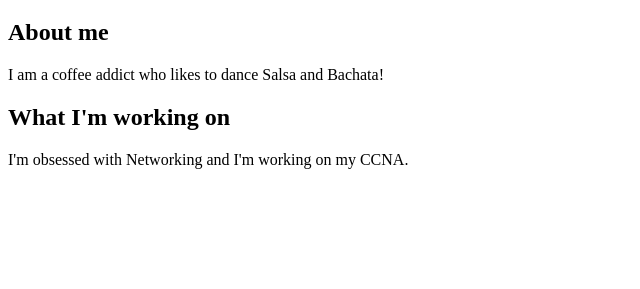
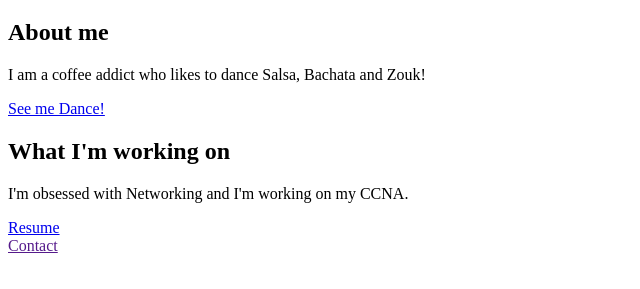
Before and after one commit to KashikarAtharwa/mywebsite, a plain HTML site: page index.html in a window 1280 px wide. Shown: the part 61-350 px from the top of the page, without its empty margins (0-640 px from the left). Drawn offline with Linux system fonts and the light colour scheme.

Commit message:
Resume and Buttons added

```diff
--- a/index.html
+++ b/index.html
@@ -6,8 +6,13 @@
 <body>
     <h1>Hey, I'm Atharwa Kashikar</h1>
     <h2>About me</h2>
-    <p>I am a coffee addict who likes to dance Salsa and Bachata!</p>
+
+    <p>I am a coffee addict who likes to dance Salsa, Bachata and Zouk!</p>
+    <a href="./bailar.html">See me Dance!</a>
     <h2>What I'm working on</h2>
     <p>I'm obsessed with Networking and I'm working on my CCNA.</p>
+    <a href="./resume.html">Resume</a> <br>
+    <a href="">Contact</a>
+
 </body>
 </html>
```
